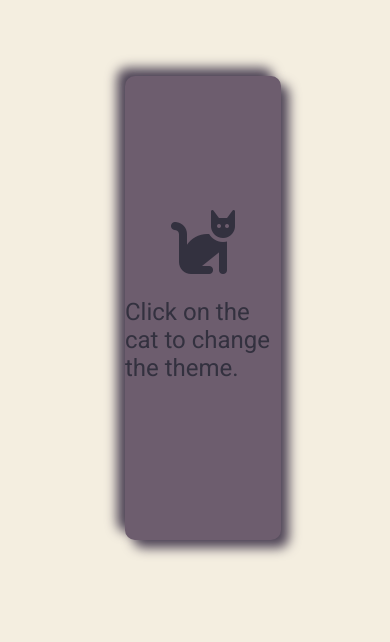
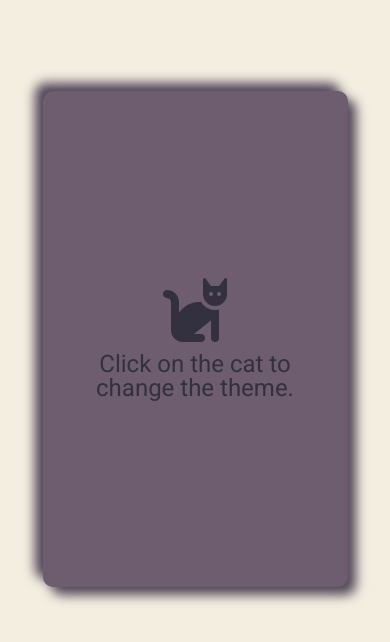
Before and after one commit to CaciaRodrigues/DarkMode, a plain HTML site: page index.html in a window 390 px wide. Shown: the part 122-764 px from the top of the page. Drawn offline with Linux system fonts and the light colour scheme.

Commit message:
moblie responsive

```diff
--- a/index.html
+++ b/index.html
@@ -4,7 +4,8 @@
     <meta charset="UTF-8">
     <meta name="viewport" content="width=device-width, initial-scale=1.0">
     <link rel="stylesheet" href="https://cdnjs.cloudflare.com/ajax/libs/font-awesome/6.4.0/css/all.min.css" integrity="sha512-iecdLmaskl7CVkqkXNQ/ZH/XLlvWZOJyj7Yy7tcenmpD1ypASozpmT/E0iPtmFIB46ZmdtAc9eNBvH0H/ZpiBw==" crossorigin="anonymous" referrerpolicy="no-referrer" />
-    <link rel="stylesheet" href="style.css">
+    <link rel="stylesheet" href="/styles/reset.css">
+    <link rel="stylesheet" href="/styles/style.css">
     <link rel="preconnect" href="https://fonts.googleapis.com">
     <link rel="preconnect" href="https://fonts.gstatic.com" crossorigin>
     <link href="https://fonts.googleapis.com/css2?family=Roboto&display=swap" rel="stylesheet">
--- /dev/null
+++ b/styles/reset.css
@@ -0,0 +1,48 @@
+/* http://meyerweb.com/eric/tools/css/reset/
+   v2.0 | 20110126
+   License: none (public domain)
+*/
+
+html, body, div, span, applet, object, iframe,
+h1, h2, h3, h4, h5, h6, p, blockquote, pre,
+a, abbr, acronym, address, big, cite, code,
+del, dfn, em, img, ins, kbd, q, s, samp,
+small, strike, strong, sub, sup, tt, var,
+b, u, i, center,
+dl, dt, dd, ol, ul, li,
+fieldset, form, label, legend,
+table, caption, tbody, tfoot, thead, tr, th, td,
+article, aside, canvas, details, embed,
+figure, figcaption, footer, header, hgroup,
+menu, nav, output, ruby, section, summary,
+time, mark, audio, video {
+	margin: 0;
+	padding: 0;
+	border: 0;
+	font-size: 100%;
+	font: inherit;
+	vertical-align: baseline;
+}
+/* HTML5 display-role reset for older browsers */
+article, aside, details, figcaption, figure,
+footer, header, hgroup, menu, nav, section {
+	display: block;
+}
+body {
+	line-height: 1;
+}
+ol, ul {
+	list-style: none;
+}
+blockquote, q {
+	quotes: none;
+}
+blockquote:before, blockquote:after,
+q:before, q:after {
+	content: '';
+	content: none;
+}
+table {
+	border-collapse: collapse;
+	border-spacing: 0;
+}
--- a/style.css
+++ b/styles/style.css
@@ -24,8 +24,8 @@ body{
 }
 
 .caixa{
-    width: 40vw;
-    height: 55vh;
+    width: 40%;
+    height: 55%;
     background-color: var(--cor-clara);
     display: flex;
     justify-content: center;
@@ -55,3 +55,19 @@ body{
         box-shadow: 8px 8px 12px var(--cor-mais-escura), -8px -8px 12px var(--cor-mais-escura);
     }
 }
+
+@media screen and (max-width: 390px) {
+    body{
+    align-items: flex-start;
+    padding-top: 10%;
+    overflow-x: hidden;
+    }
+
+    .caixa {
+        width: 70vw;
+        padding: 1rem;
+        text-align: center;
+        margin: auto;
+        gap: 10px;
+    }
+}
```
